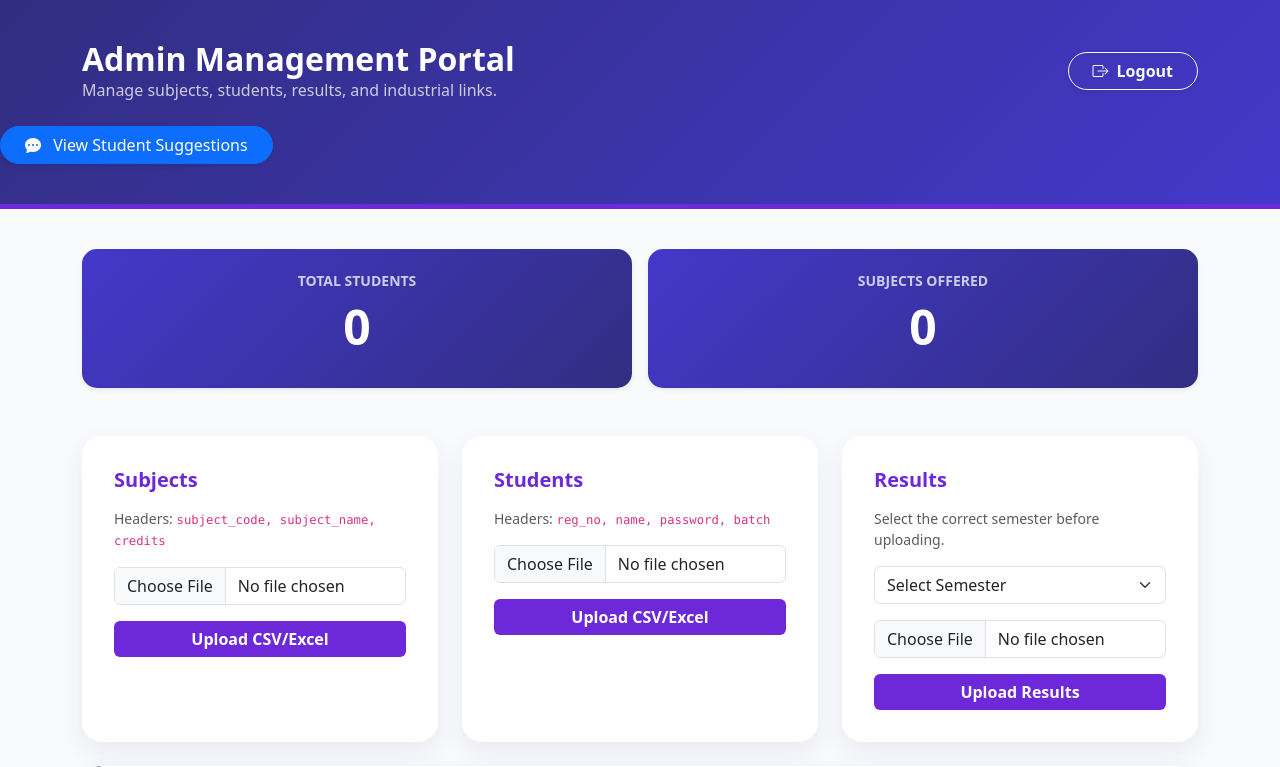
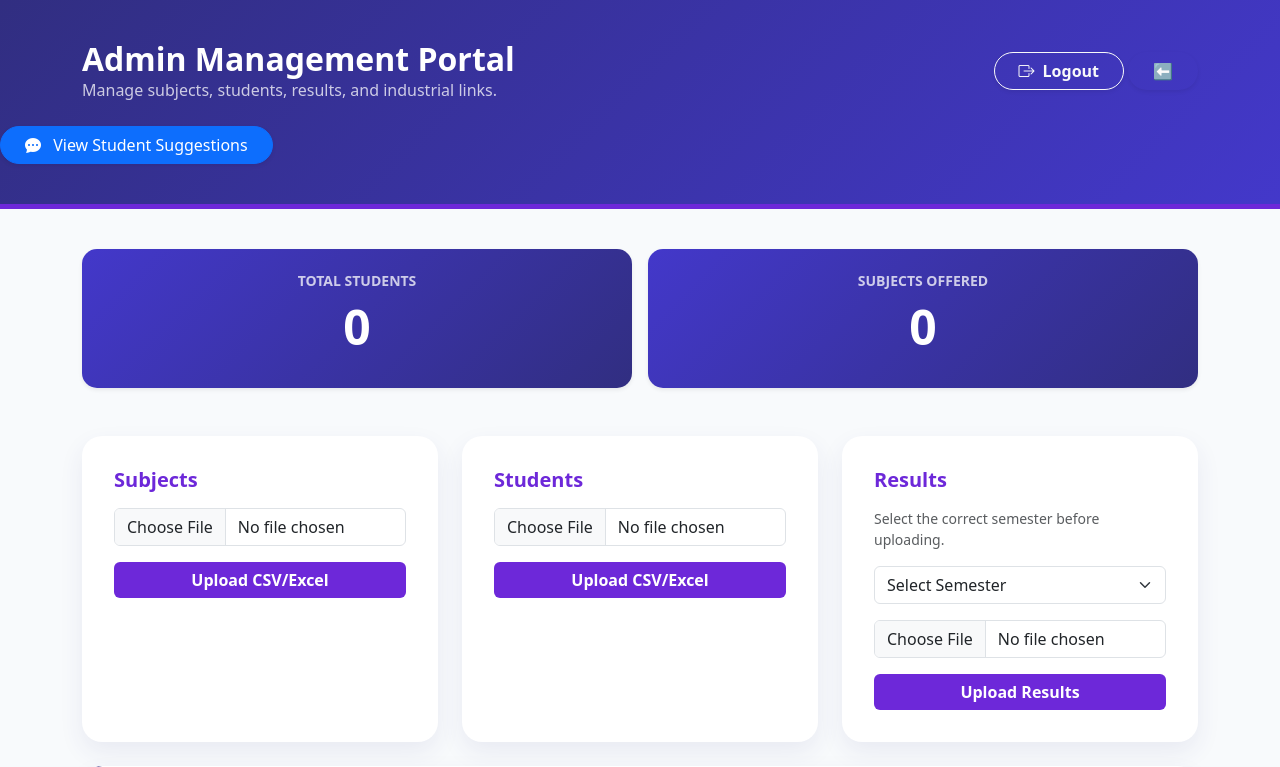
Before and after one commit to yhmaneeshaharshi-hub/academic-result-viewer, a Flask app: page /admin/dashboard in a window 1280 px wide. Shown: the top 767 px of the page. Run offline with Flask 3, Linux system fonts and the light colour scheme; the visitor is signed in with stand-in values (Sample User, id 1).

Commit message:
evaluation day

```diff
--- a/templates/admin_dashboard.html
+++ b/templates/admin_dashboard.html
@@ -56,14 +56,19 @@
 <body>
 
 <div class="admin-header">
-    <div class="container d-flex justify-content-between align-items-center">
+    <div class="container d-flex gap-1  align-items-center">
         <div>
             <h2 class="fw-bold mb-0">Admin Management Portal</h2>
             <p class="opacity-75 mb-0">Manage subjects, students, results, and industrial links.</p>
         </div>
-        <a href="/logout" class="btn btn-outline-light px-4 rounded-pill fw-bold shadow-sm">
-            <i class="bi bi-box-arrow-right me-2"></i>Logout
+        <a href="/logout" class="btn btn-outline-light px-4 rounded-pill fw-bold shadow-sm ms-auto">
+             <i class="bi bi-box-arrow-right me-2"></i>Logout
+
+
         </a>
+
+        <a href="/" class="btn  px-4 rounded-pill fw-bold shadow-sm ">⬅️</a>
+
     </div>
     <div class="mt-4">
     <a href="{{ url_for('admin_suggestions') }}" class="btn btn-primary shadow-sm px-4 rounded-pill">
@@ -104,7 +109,7 @@
             <div class="card upload-card h-100 p-3">
                 <div class="card-body">
                     <h5 class="card-title fw-bold mb-3" style="color: var(--purple-rich);">Subjects</h5>
-                    <p class="small text-muted mb-3">Headers: <code>subject_code, subject_name, credits</code></p>
+                    <!--<p class="small text-muted mb-3">Headers: <code>subject_code, subject_name, credits</code></p>-->
                     <form action="/upload_subjects" method="POST" enctype="multipart/form-data">
                         <input type="file" name="file" accept=".csv,.xlsx,.xls" class="form-control mb-3" required>
                         <button type="submit" class="btn btn-purple w-100 fw-bold">Upload CSV/Excel</button>
@@ -117,7 +122,7 @@
             <div class="card upload-card h-100 p-3">
                 <div class="card-body">
                     <h5 class="card-title fw-bold mb-3" style="color: var(--purple-rich);"> Students</h5>
-                    <p class="small text-muted mb-3">Headers: <code>reg_no, name, password, batch</code></p>
+                   <!---- <p class="small text-muted mb-3">Headers: <code>reg_no, name, password, batch</code></p>-->
                     <form action="/upload_students" method="POST" enctype="multipart/form-data">
                         <input type="file" name="file" accept=".csv,.xlsx,.xls" class="form-control mb-3" required>
                         <button type="submit" class="btn btn-purple w-100 fw-bold">Upload CSV/Excel</button>
--- a/templates/base.html
+++ b/templates/base.html
@@ -95,7 +95,7 @@
 
  <footer class="py-4 border-top" style="background-color: #1e1b4b; color: #e0e7ff;">
         <div class="container text-center">
-            <p class="mb-0 small">&copy; 2026 Faculty of technological studies  <span class="mx-2">·       </span>         All rights reserved</p>
+            <p class="mb-0 small">&copy; 2026 Faculty of technological studies  <span class="mx-2">•</span> All rights reserved</p>
         </div>
     </footer>
 
--- a/templates/student_results.html
+++ b/templates/student_results.html
@@ -16,6 +16,7 @@
             <a href="/cv-builder" class="btn btn-outline-light btn-sm">CV Builder</a>
             <a href="/industrial" class="btn btn-outline-light btn-sm">Vacancies</a>
             <a href="/logout" class="btn btn-light btn-sm fw-bold">Logout</a>
+             <a href="/" class="btn btn-light btn-sm fw-bold">Home</a>
         </div>
     </div>
 </nav>
```
Also changed, not shown: app.py (line endings or trailing spaces).
